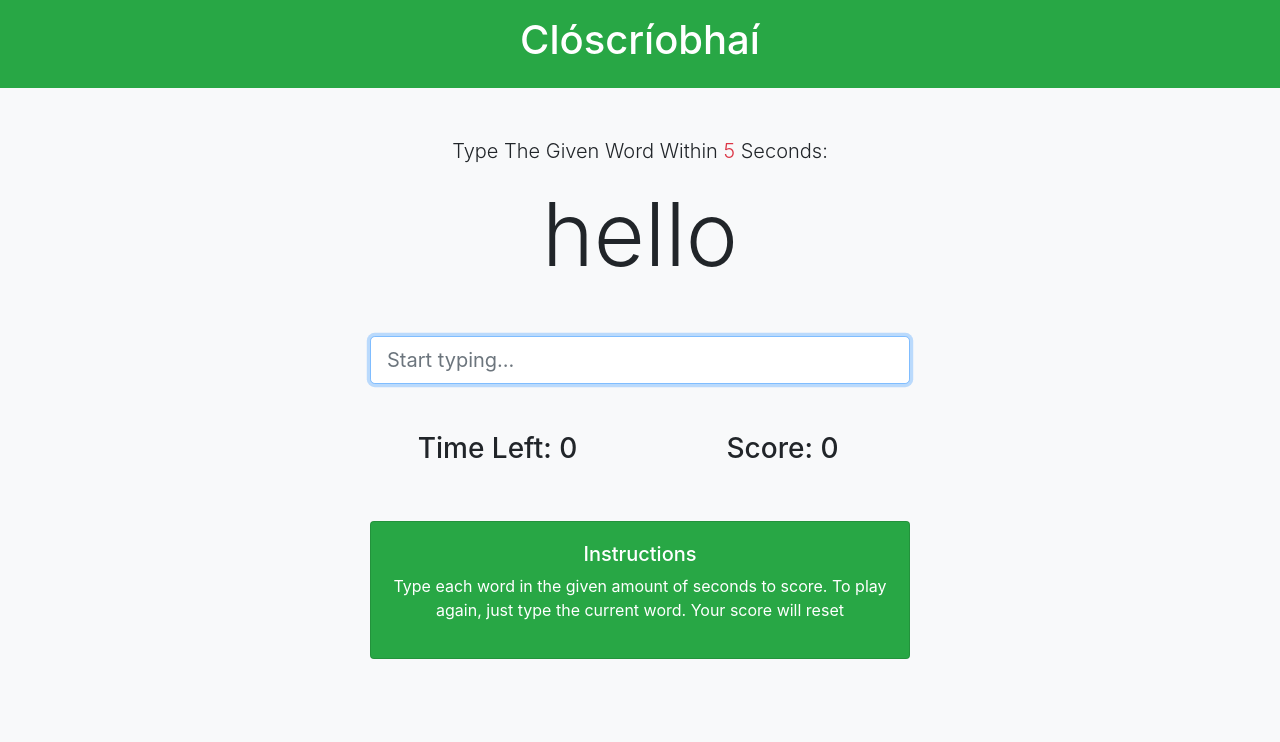
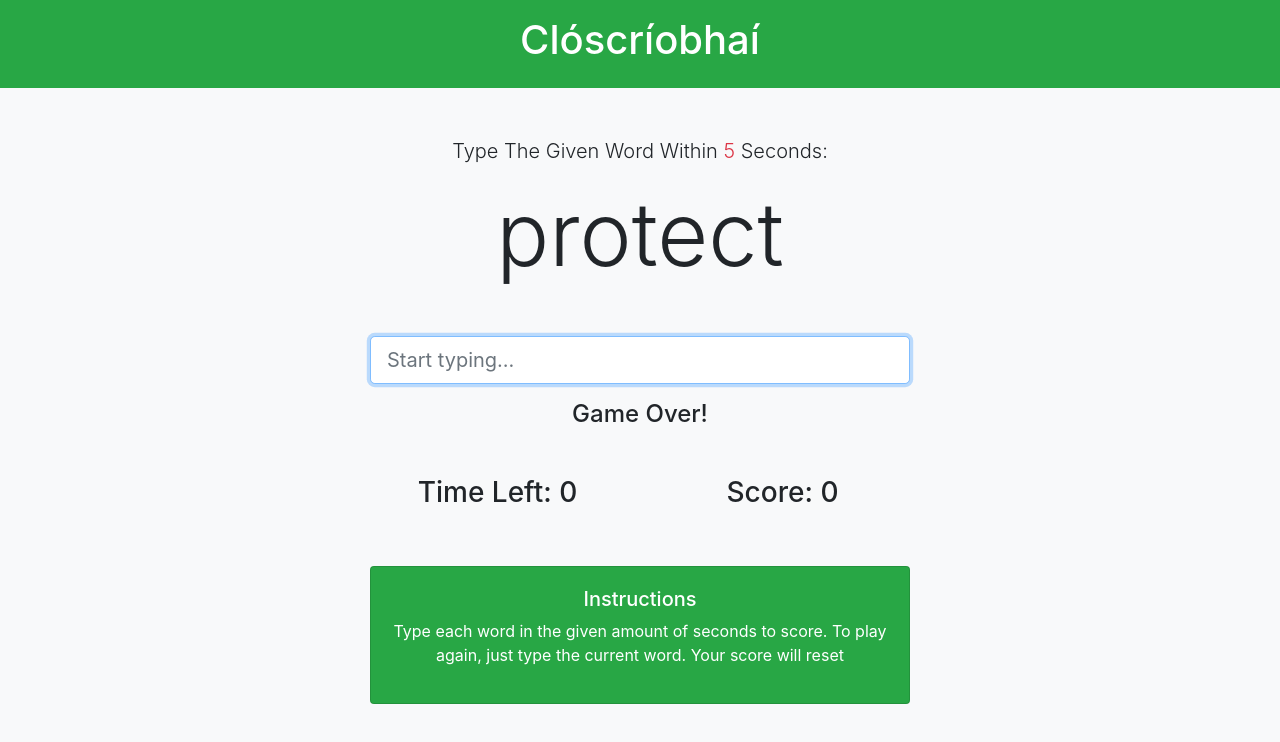
Before and after one commit to GK-Hynes/speed-typing, a plain HTML site: page index.html in a window 1280 px wide. Drawn offline with nearby package versions, Linux system fonts and the light colour scheme.

Commit message:
Add basic functionality

```diff
--- a/index.html
+++ b/index.html
@@ -22,7 +22,7 @@
         <p class="lead">Type The Given Word Within
           <span class="text-danger" id="seconds">5</span> Seconds:</p>
         <h2 class="display-2 mb-5" id="current-word">hello</h2>
-        <input type="text" class="form-control form-control-lg" placeholder="Start typing..." id="word-input" autofocus>
+        <input type="text" class="form-control form-control-lg" placeholder="Start typing..." id="word-input" autofocus autocomplete="false">
         <h4 class="mt-3" id="message"></h4>
 
         <!-- Time & Score Columns -->
--- a/js/main.js
+++ b/js/main.js
@@ -0,0 +1,157 @@
+window.addEventListener("load", init);
+
+// Global variables
+
+// Available levels
+const levels = {
+  easy: 5,
+  medium: 3,
+  hard: 2
+};
+
+// To change level
+const currentLevel = levels.easy;
+
+let time = currentLevel;
+let score = 0;
+let isPlaying;
+
+// DOM element variables
+const wordInput = document.querySelector("#word-input");
+const currentWord = document.querySelector("#current-word");
+const scoreDisplay = document.querySelector("#score");
+const timeDisplay = document.querySelector("#time");
+const message = document.querySelector("#message");
+const seconds = document.querySelector("#seconds");
+
+const words = [
+  "hate",
+  "quaint",
+  "earthquake",
+  "spare",
+  "waste",
+  "alike",
+  "sail",
+  "tumble",
+  "credit",
+  "open",
+  "finicky",
+  "connection",
+  "complain",
+  "jumpy",
+  "tiresome",
+  "magical",
+  "remain",
+  "elbow",
+  "calculating",
+  "flawless",
+  "hug",
+  "dramatic",
+  "question",
+  "common",
+  "mindless",
+  "linen",
+  "coil",
+  "empty",
+  "grieving",
+  "truculent",
+  "watery",
+  "toe",
+  "great",
+  "store",
+  "branch",
+  "sister",
+  "swanky",
+  "pop",
+  "press",
+  "drag",
+  "cover",
+  "conscious",
+  "vivacious",
+  "money",
+  "stimulating",
+  "contain",
+  "protect",
+  "smelly",
+  "chunky",
+  "paltry"
+];
+
+// Initialize game
+function init() {
+  // Show number of seconds in UI
+  seconds.innerHTML = currentLevel;
+
+  // Load random word from array
+  showWord(words);
+
+  // Start matching on word input
+  wordInput.addEventListener("input", startMatch);
+
+  // Call countdown every second
+  setInterval(countdown, 1000);
+
+  // Check game status
+  setInterval(checkStatus, 50);
+}
+
+// Start matching
+function startMatch() {
+  if (matchWords()) {
+    isPlaying = true;
+    time = currentLevel + 1;
+    showWord(words);
+    wordInput.value = "";
+    score++;
+  }
+
+  // If score is -1, display 0
+  if (score === -1) {
+    scoreDisplay.innerHTML = 0;
+  } else {
+    scoreDisplay.innerHTML = score;
+  }
+}
+
+// Match current word to word input
+function matchWords() {
+  if (wordInput.value === currentWord.innerHTML) {
+    message.innerHTML = "Correct!";
+    return true;
+  } else {
+    message.innerHTML = "";
+    return false;
+  }
+}
+
+// Choose and show random word
+function showWord(words) {
+  // Generate random array index
+  const randIndex = Math.floor(Math.random() * words.length);
+
+  // Output random word
+  currentWord.innerHTML = words[randIndex];
+}
+
+// Countdown timer
+function countdown() {
+  // Check that there is time left
+  if (time > 0) {
+    // Decrement
+    time--;
+  } else if (time === 0) {
+    // Game is over
+    isPlaying = false;
+  }
+
+  // Show time
+  timeDisplay.innerHTML = time;
+}
+
+// Check game status
+function checkStatus() {
+  if (!isPlaying && time === 0) {
+    message.innerHTML = "Game Over!";
+    score = -1;
+  }
+}
```
